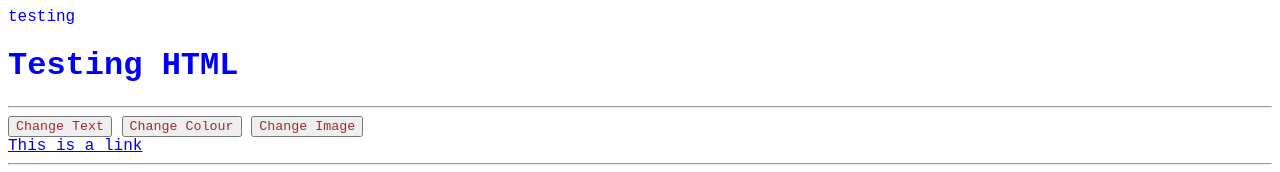
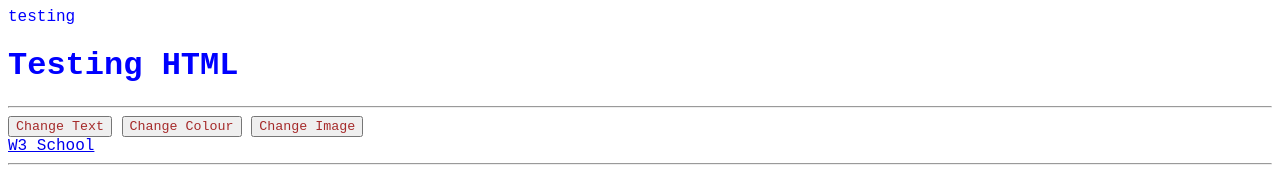
Before and after one commit to arrmannphyoe/arrmannphyoe.github.io, a plain HTML site: page index.html in a window 1280 px wide. Shown: the top 172 px of the page. Drawn offline with Linux system fonts and the light colour scheme.

Commit message:
Update index.html

```diff
--- a/index.html
+++ b/index.html
@@ -28,7 +28,7 @@
         <button onclick="colourchange()">Change Colour</button>
         <button onclick="imagechange()">Change Image</button>
         <br>
-        <a href="https://www.w3schools.com">This is a link</a>
+        <a href="https://www.w3schools.com">W3 School</a>
         <hr>
         <img id= "image" src="1.jpg" alt="Testing" width="1200" height="580">
         <p id="text"> You can extend VS Code's HTML support through a declarative custom data format.<br>
```
